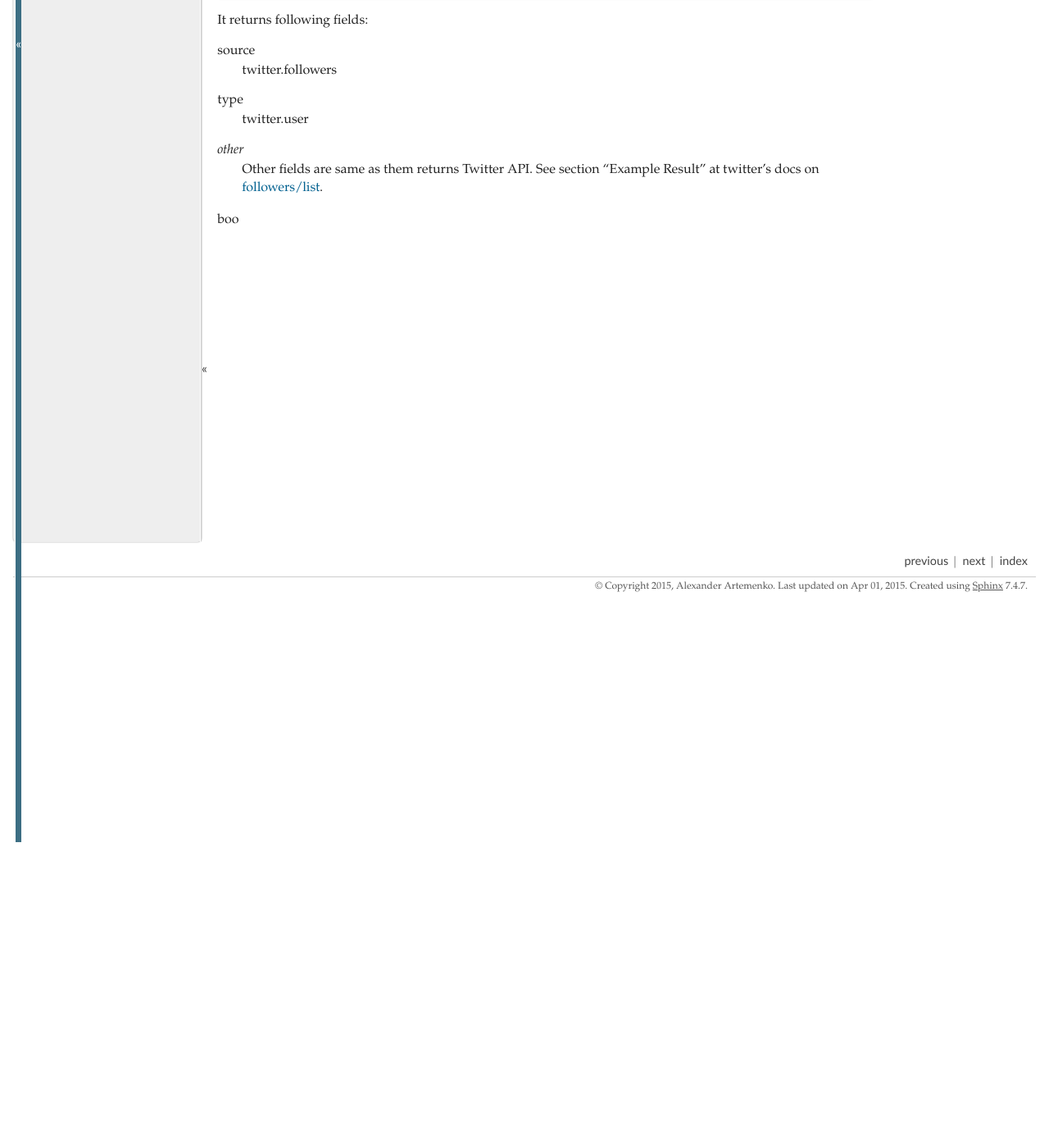
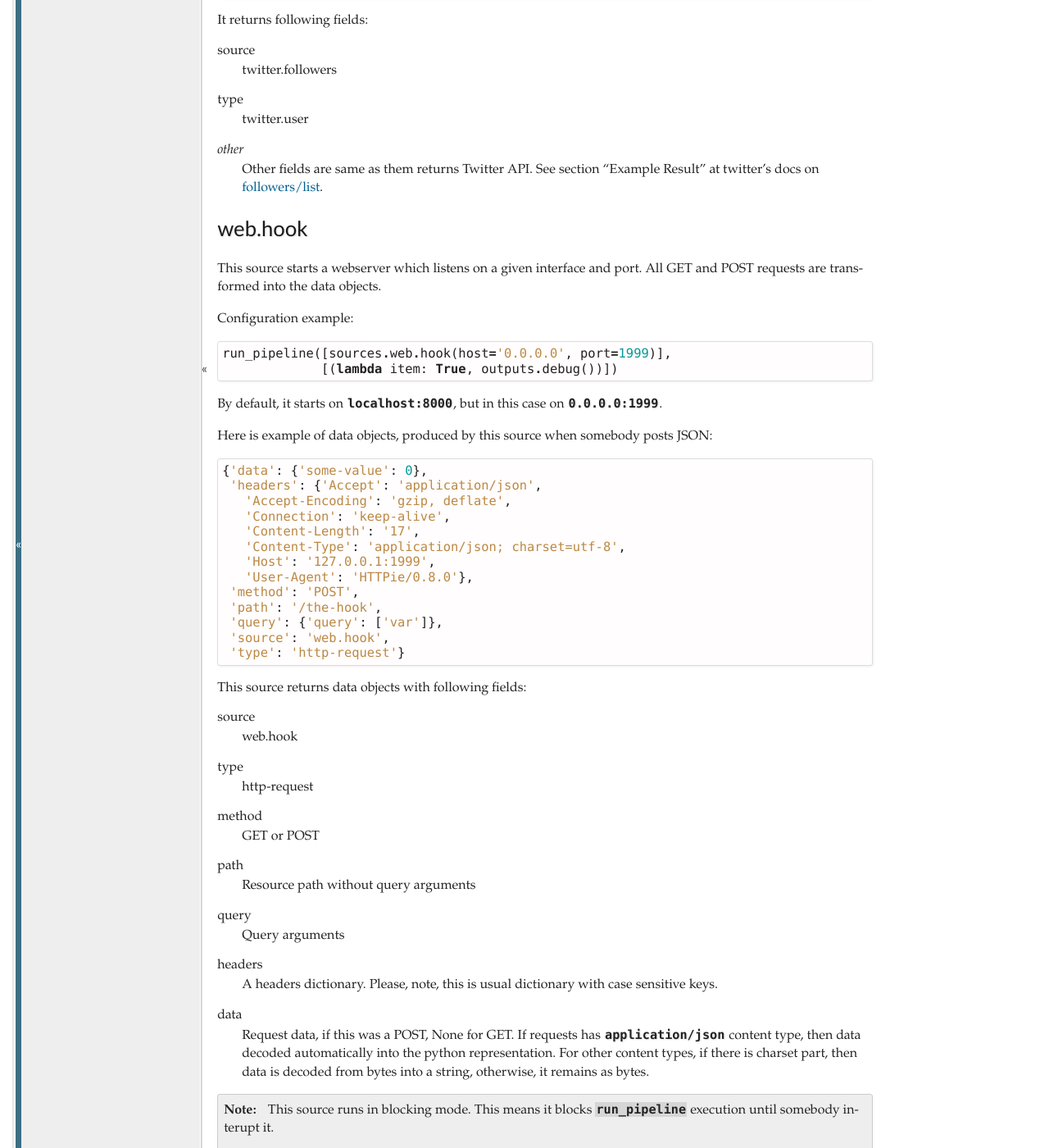
Before and after one commit to svetlyak40wt/python-processor, a Sphinx documentation site: the page built from docs/sources.rst, in a window 1280 px wide and 1400 px high, scrolled down 1347 px. Shown: the whole window at 82% size. Built offline with Sphinx 7.4.7, drawn with Linux system fonts in a browser that asks for light colours; before the commit the page ends 2374 px from its top, so only the background shows below that; some of the changed text lies outside the part shown.

Commit message:
A web.hook source was added.

```diff
--- a/README.rst
+++ b/README.rst
@@ -62,7 +62,8 @@ It have very few key concepts:
 Data object
     Any python dict with two required fields: ``source`` and ``type``.
 Source
-    Any function which returns iterable sequence of ``data objects``. See `full list of sources`_ in the docs.
+    An iterable sequence of ``data objects`` or a function which returns ``data objects``.
+    See `full list of sources`_ in the docs.
 Output
     A function which accepts a ``data object`` as input and could output another. See `full list of outputs`_ in the docs.
     (or same) ``data object`` as result.
--- a/docs/sources.rst
+++ b/docs/sources.rst
@@ -4,7 +4,7 @@ Sources
 
 .. _full list of sources:
 
-IMAP
+imap
 ====
 
 Imap source is able to read new emails from specified folder on IMAP server.
@@ -23,15 +23,13 @@ Example::
 This script will read ``Inbox`` folder at server ``imap.gmail.com``
 and print resulting dicts to the terminal's screen.
 
-Twitter
+twitter
 =======
 
 .. Note::
    To use this source, you need to obtain an access token from twitter.
    There is a detailed instruction how to do this `Twitter's documentation`_.
-   You could encapsulate twitter credentials into a dict2:
-
-   .. code:: python
+   You could encapsulate twitter credentials into a dict2::
 
       twitter_creds = dict(consumer_key='***', consumer_secret='***',
                            access_token='***', access_secret='***')
@@ -87,4 +85,60 @@ type
 
 .. _followers/list: https://dev.twitter.com/rest/reference/get/followers/list
 
-boo
+
+web.hook
+========
+
+This source starts a webserver which listens on a given interface and port.
+All GET and POST requests are transformed into the data objects.
+
+Configuration example::
+
+  run_pipeline([sources.web.hook(host='0.0.0.0', port=1999)],
+               [(lambda item: True, outputs.debug())])
+
+By default, it starts on ``localhost:8000``, but in this case on
+``0.0.0.0:1999``.
+
+Here is example of data objects, produced by this source when somebody
+posts JSON::
+
+  {'data': {'some-value': 0},
+   'headers': {'Accept': 'application/json',
+     'Accept-Encoding': 'gzip, deflate',
+     'Connection': 'keep-alive',
+     'Content-Length': '17',
+     'Content-Type': 'application/json; charset=utf-8',
+     'Host': '127.0.0.1:1999',
+     'User-Agent': 'HTTPie/0.8.0'},
+   'method': 'POST',
+   'path': '/the-hook',
+   'query': {'query': ['var']},
+   'source': 'web.hook',
+   'type': 'http-request'}
+
+
+This source returns data objects with following fields:
+
+source
+    web.hook
+type
+    http-request
+method
+    GET or POST
+path
+    Resource path without query arguments
+query
+    Query arguments
+headers
+    A headers dictionary. Please, note, this is usual dictionary with case sensitive keys.
+data
+    Request data, if this was a POST, None for GET. If requests has ``application/json`` content type, then
+    data decoded automatically into the python representation. For other content types, if there is
+    charset part, then data is decoded from bytes into a string, otherwise, it remains as bytes.
+
+
+.. Note::
+   This source runs in blocking mode. This means it blocks ``run_pipeline`` execution until somebody interupt it.
+
+   No other sources could be processed together with ``web.hook``.
--- a/setup.py
+++ b/setup.py
@@ -39,7 +39,7 @@ def expand_includes(text, path='.'):
 
 setup(
     name="processor",
-    version="0.2.1",
+    version="0.3.0",
     license="BSD",
     description="A microframework to build source -> filter -> action workflows.",
     long_description=remove_rst_roles(expand_includes(read('README.rst'))),
--- a/tasks.py
+++ b/tasks.py
@@ -20,3 +20,8 @@ def serve_docs():
     server.watch('*.rst', shell(build_command))
     server.watch('docs/', shell(build_command))
     server.serve(root='dist/docs')
+
+
+@task
+def test():
+    run('nosetests')
```
Also changed, not shown: CHANGELOG.rst (+8 -0 lines), 4 other files.
